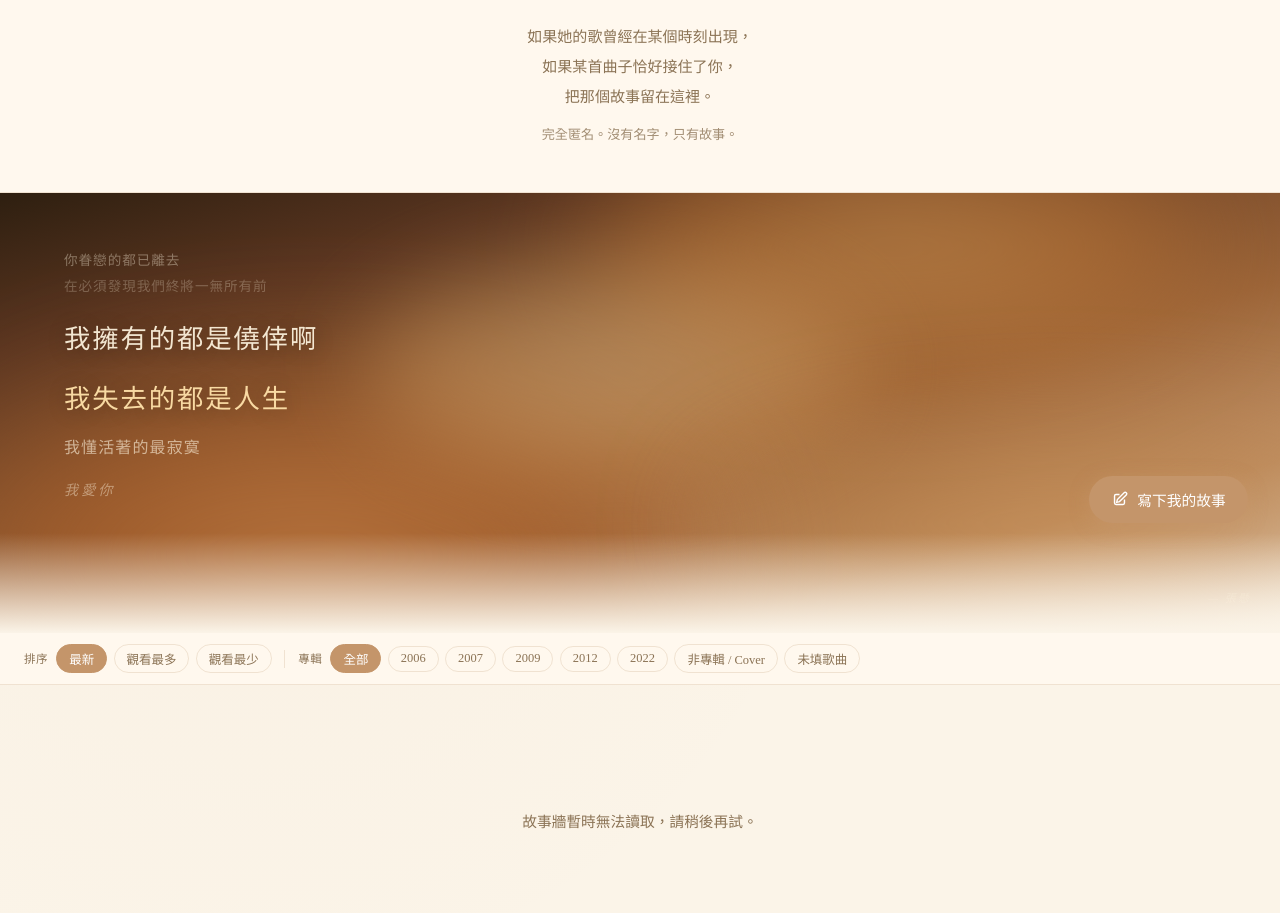
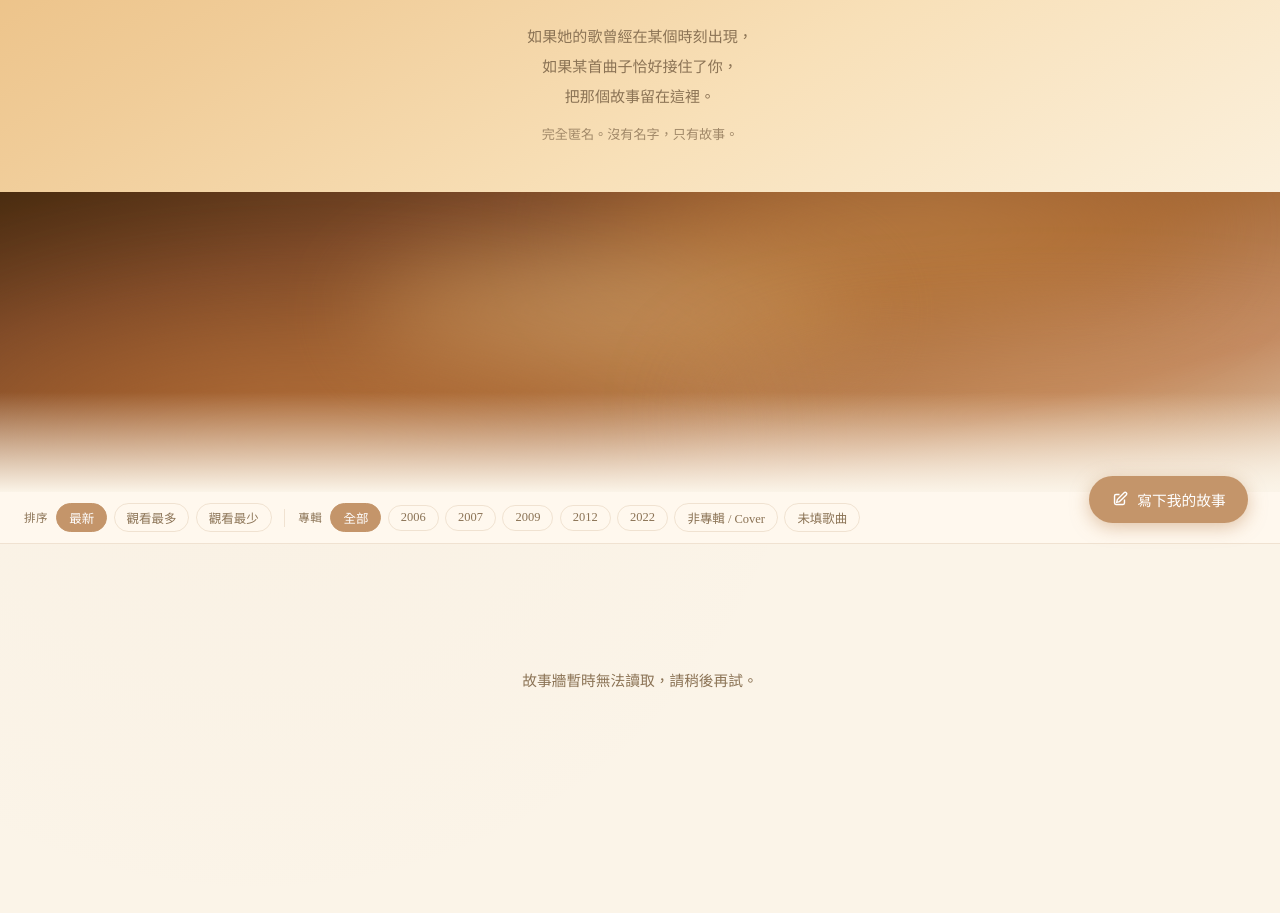
Before and after one commit to danielhu-0112/deserts-chang-wall, a plain HTML site: page index.html in a window 1280 px wide. Shown: the part 245-1158 px from the top of the page. Drawn offline with nearby package versions, Linux system fonts and the light colour scheme; no server answers.

Commit message:
style: warm header gradient + pure visual cloud panel, remove lyrics

```diff
--- a/index.html
+++ b/index.html
@@ -40,15 +40,6 @@
     <div class="lart-blob lart-blob--c"></div>
     <div class="lart-blob lart-blob--d"></div>
     <div class="lart-fade"></div>
-    <div class="lart-content">
-      <p class="lart-line lart-ghost">你眷戀的都已離去</p>
-      <p class="lart-line lart-ghost lart-ghost--sm">在必須發現我們終將一無所有前</p>
-      <p class="lart-line lart-hero">我擁有的都是僥倖啊</p>
-      <p class="lart-line lart-hero lart-hero--warm">我失去的都是人生</p>
-      <p class="lart-line lart-mid">我懂活著的最寂寞</p>
-      <p class="lart-line lart-whisper">我愛你</p>
-    </div>
-    <p class="lart-credit">— 張懸</p>
   </section>
 
   <!-- Filter Bar -->
--- a/style.css
+++ b/style.css
@@ -94,8 +94,8 @@ body {
 
 /* === Header === */
 .site-header {
-  background: var(--bg-header);
-  border-bottom: 1px solid var(--border);
+  background: linear-gradient(150deg, #E8B878 0%, #F0CC98 35%, #F8E0B8 65%, #FBF0DC 100%);
+  border-bottom: none;
   padding: 3.5rem 1.5rem 2.8rem;
   text-align: center;
 }
@@ -142,14 +142,14 @@ body {
 /* === Lyric Art Panel === */
 .lart {
   position: relative;
-  min-height: clamp(300px, 42vw, 440px);
+  min-height: clamp(200px, 28vw, 300px);
   overflow: hidden;
   background: linear-gradient(
     165deg,
-    #2E1F10 0%,
-    #5A3520 20%,
-    #9B6438 55%,
-    #C4956A 78%,
+    #4A2C10 0%,
+    #7A4828 22%,
+    #A86C3A 52%,
+    #C8906A 76%,
     #FBF4E8 100%
   );
 }
@@ -213,67 +213,6 @@ body {
   pointer-events: none;
 }
 
-/* Text content */
-.lart-content {
-  position: relative;
-  z-index: 3;
-  display: flex;
-  flex-direction: column;
-  align-items: flex-start;
-  padding: clamp(2rem, 5vw, 3.5rem) clamp(1.5rem, 6vw, 4rem);
-  padding-bottom: 3.5rem;
-}
-
-.lart-line {
-  font-family: 'Noto Serif TC', serif;
-  margin: 0;
-  letter-spacing: 0.07em;
-  color: rgba(255, 245, 225, 0.92);
-  line-height: 1.75;
-}
-
-.lart-ghost {
-  font-size: clamp(0.72rem, 1.6vw, 0.85rem);
-  opacity: 0.4;
-  margin-bottom: 0.15rem;
-}
-
-.lart-ghost--sm { opacity: 0.28; }
-
-.lart-hero {
-  font-size: clamp(1.1rem, 3vw, 1.65rem);
-  font-weight: 500;
-  margin-top: 0.9rem;
-  text-shadow: 0 2px 20px rgba(0,0,0,0.25);
-}
-
-.lart-hero--warm { color: rgba(255, 225, 170, 0.95); }
-
-.lart-mid {
-  font-size: clamp(0.85rem, 1.9vw, 1rem);
-  margin-top: 0.7rem;
-  opacity: 0.65;
-}
-
-.lart-whisper {
-  font-size: clamp(0.75rem, 1.5vw, 0.88rem);
-  font-style: italic;
-  letter-spacing: 0.22em;
-  margin-top: 1rem;
-  opacity: 0.45;
-}
-
-.lart-credit {
-  position: absolute;
-  bottom: 1.5rem;
-  right: 1.8rem;
-  z-index: 3;
-  font-family: 'Noto Serif TC', serif;
-  font-size: 0.7rem;
-  color: rgba(255, 245, 225, 0.3);
-  letter-spacing: 0.18em;
-  font-style: italic;
-}
 
 /* === Filter Bar === */
 .filter-bar {
```
